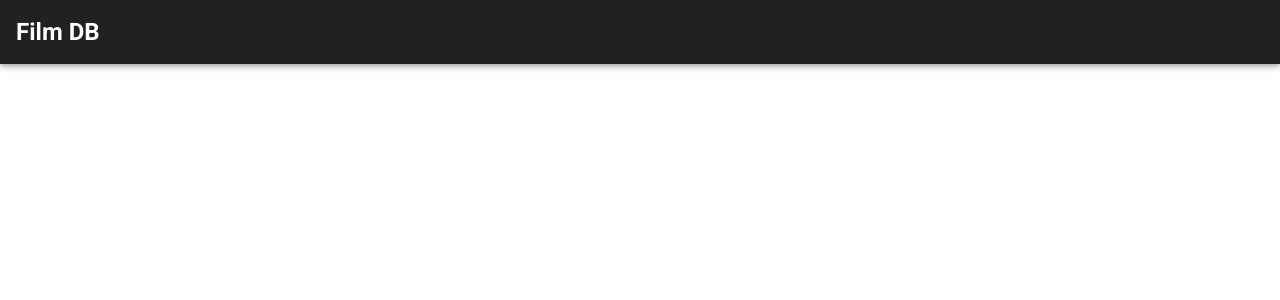
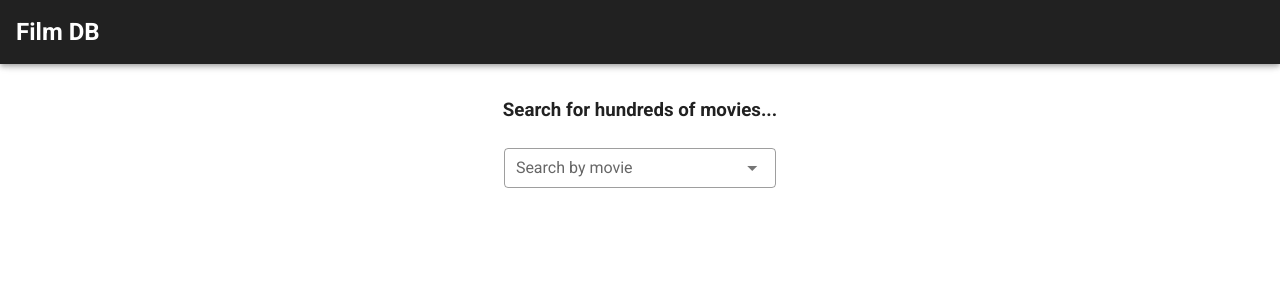
Before and after one commit to mehmeteyupoglu/search-films, a Vue app in the folder search-films/: page / in a window 1280 px wide. Shown: the top 300 px of the page. Built offline with nearby package versions, Linux system fonts and the light colour scheme; no server answers.

Commit message:
style: create a layout for auto complete

```diff
--- a/search-films/src/App.vue
+++ b/search-films/src/App.vue
@@ -2,18 +2,22 @@
   <v-app>
     <navbar></navbar>
 
-    <v-main> </v-main>
+    <v-main>
+      <home></home>
+    </v-main>
   </v-app>
 </template>
 
 <script>
 import { Navbar } from "./components/organisms";
+import Home from "./views/Home";
 
 export default {
   name: "App",
 
   components: {
     Navbar,
+    Home,
   },
 
   data: () => ({
--- /dev/null
+++ b/search-films/src/components/atoms/auto-complete.vue
@@ -0,0 +1,30 @@
+<template>
+  <div class="d-flex align-center">
+    <v-row justify="center">
+      <v-col cols="12" sm="6" md="4" lg="3" xl="3">
+        <v-autocomplete
+          v-model="title"
+          :items="items"
+          outlined
+          dense
+          label="Search by movie"
+        ></v-autocomplete>
+      </v-col>
+    </v-row>
+  </div>
+</template>
+
+<script>
+export default {
+  /**
+   * A @component that handles search activities
+   * @example <auto-complete />
+   */
+  name: "AutoComplete",
+
+  data: () => ({
+    title: "",
+    items: [],
+  }),
+};
+</script>
--- a/search-films/src/components/atoms/index.js
+++ b/search-films/src/components/atoms/index.js
@@ -1,3 +1,4 @@
 import Logo from "./logo.vue";
+import AutoComplete from "./auto-complete.vue";
 
-export { Logo };
+export { Logo, AutoComplete };
--- /dev/null
+++ b/search-films/src/components/pages/home.vue
@@ -0,0 +1,28 @@
+<template>
+  <v-container>
+    <v-row class="text-center align-items-center ">
+      <v-col class="mt-5">
+        <h3 class="button font-weight-bold">
+          Search for hundreds of movies...
+        </h3>
+      </v-col>
+      <v-col cols="12">
+        <auto-complete></auto-complete>
+      </v-col>
+    </v-row>
+  </v-container>
+</template>
+
+<script>
+import { AutoComplete } from "../atoms";
+export default {
+  /**
+   * Harbors searching movie activity
+   * @component
+   * @example <home></home>
+   */
+  components: { AutoComplete },
+  name: "Home",
+  data: () => ({}),
+};
+</script>
--- /dev/null
+++ b/search-films/src/components/pages/index.js
@@ -0,0 +1,3 @@
+import HomePage from "./home.vue";
+
+export { HomePage };
--- a/search-films/src/views/Home.vue
+++ b/search-films/src/views/Home.vue
@@ -1,12 +1,15 @@
 <template>
   <div class="home">
-    <img alt="Vue logo" src="@/assets/logo.png" />
+    <home-page></home-page>
   </div>
 </template>
 
 <script>
+import { HomePage } from "@/components/pages";
 export default {
   name: "Home",
-  components: {},
+  components: {
+    HomePage,
+  },
 };
 </script>
```
